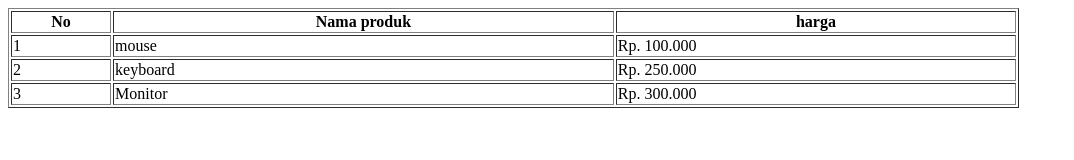
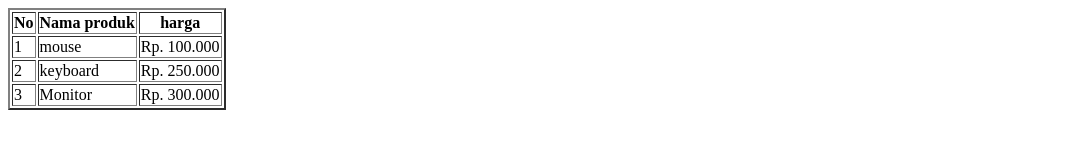
Before and after one commit to DebiJulio/1124160182_html_6, a plain HTML site: page latihan6/index.html in a window 1280 px wide. Shown: the whole page, without its empty margins (0-1074 px from the left). Drawn offline with Linux system fonts and the light colour scheme.

Commit message:
Penambahan border pada table

```diff
--- a/latihan6/index.html
+++ b/latihan6/index.html
@@ -6,11 +6,11 @@
     <title>Document</title>
 </head>
 <body>
-    <table border="1" width="80%" heigth="200px">
+    <table border="2">
         <tr>
-            <th width="10%">No</th>
-            <th width="50%">Nama produk</th>
-            <th width="40%">harga</th>
+            <th>No</th>
+            <th>Nama produk</th>
+            <th>harga</th>
         </tr>
         <tr>
             <td>1</td>
@@ -28,6 +28,5 @@
             <td>Rp. 300.000</td>
         </tr>
     </table>
-
 </body>
 </html>
```
